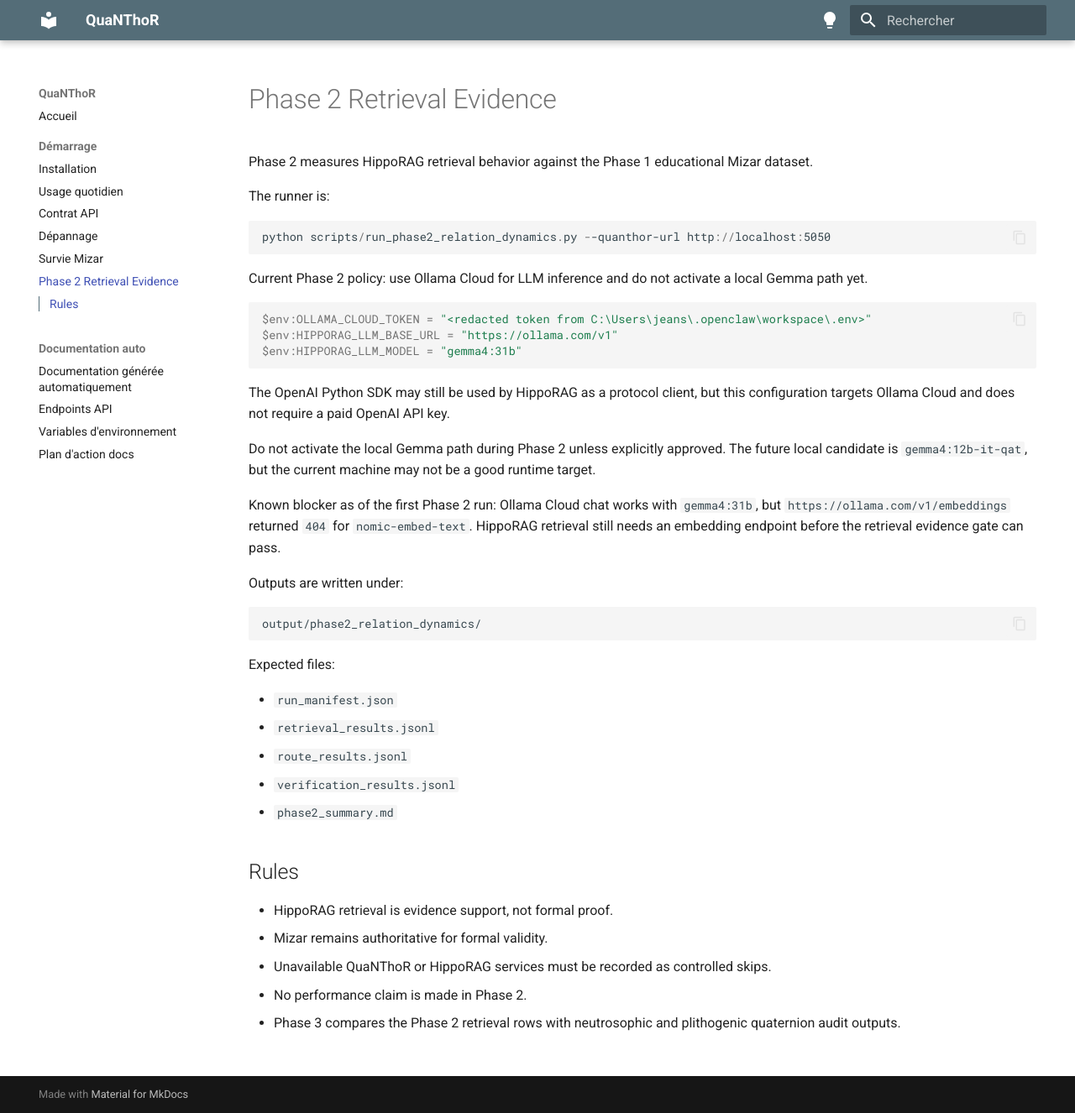
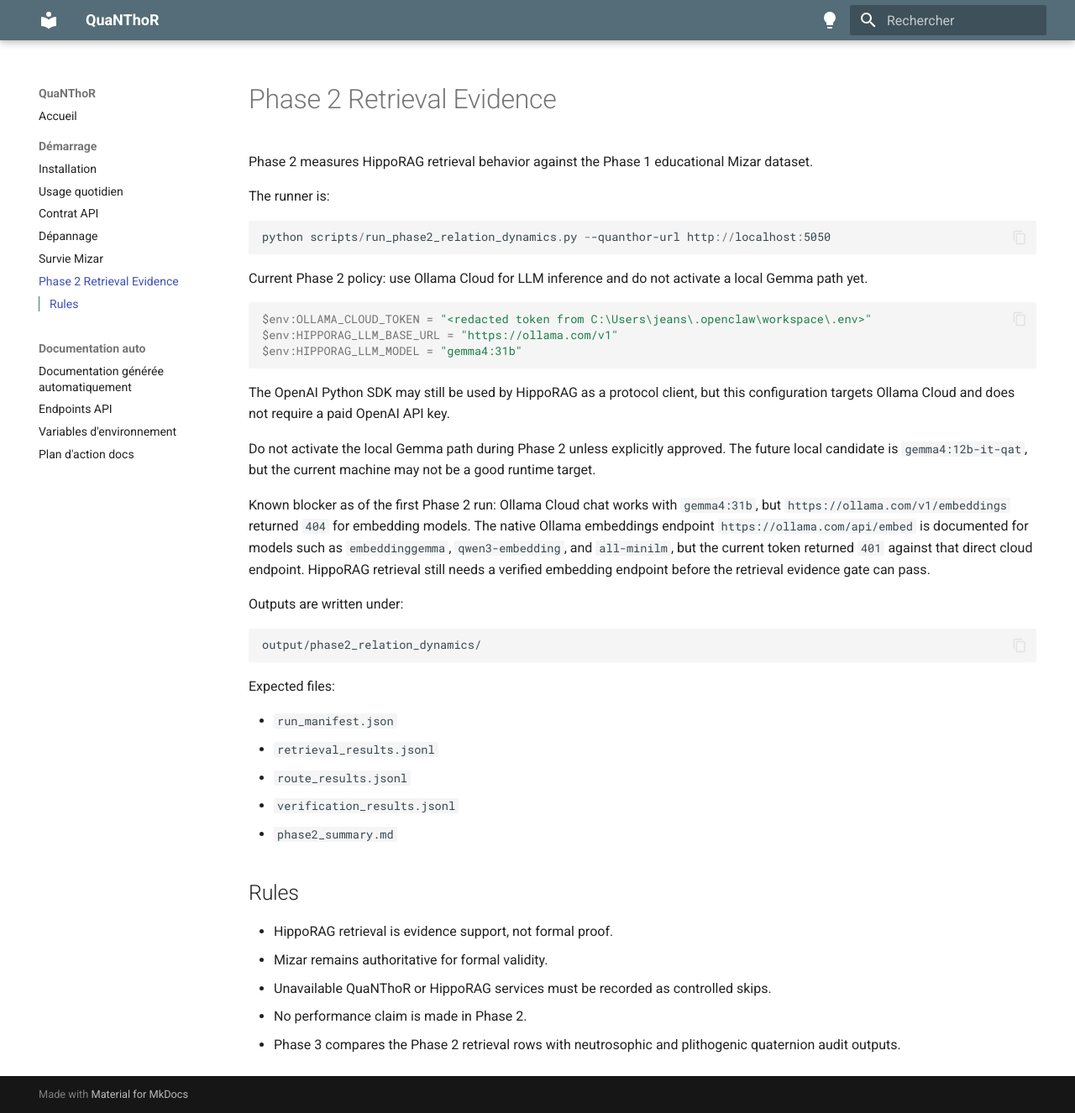
Before and after one commit to SeCuReDmE-main-dev/QuaNThoR, an MkDocs documentation site: the page built from docs/wiki/07-phase2-retrieval-evidence.md, in a window 1280 px wide and 1326 px high. Shown: the whole window at 84% size. Built offline with MkDocs 1.6.1 and Material for MkDocs 9.7.7, drawn with Linux system fonts in a browser that asks for light colours.

Commit message:
docs: record Phase 2 embedding endpoint blocker

```diff
--- a/docs/wiki/07-phase2-retrieval-evidence.md
+++ b/docs/wiki/07-phase2-retrieval-evidence.md
@@ -20,7 +20,7 @@ The OpenAI Python SDK may still be used by HippoRAG as a protocol client, but th
 
 Do not activate the local Gemma path during Phase 2 unless explicitly approved. The future local candidate is `gemma4:12b-it-qat`, but the current machine may not be a good runtime target.
 
-Known blocker as of the first Phase 2 run: Ollama Cloud chat works with `gemma4:31b`, but `https://ollama.com/v1/embeddings` returned `404` for `nomic-embed-text`. HippoRAG retrieval still needs an embedding endpoint before the retrieval evidence gate can pass.
+Known blocker as of the first Phase 2 run: Ollama Cloud chat works with `gemma4:31b`, but `https://ollama.com/v1/embeddings` returned `404` for embedding models. The native Ollama embeddings endpoint `https://ollama.com/api/embed` is documented for models such as `embeddinggemma`, `qwen3-embedding`, and `all-minilm`, but the current token returned `401` against that direct cloud endpoint. HippoRAG retrieval still needs a verified embedding endpoint before the retrieval evidence gate can pass.
 
 Outputs are written under:
 
```
